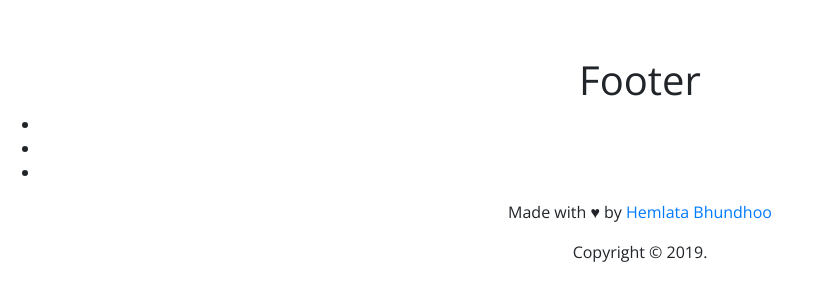
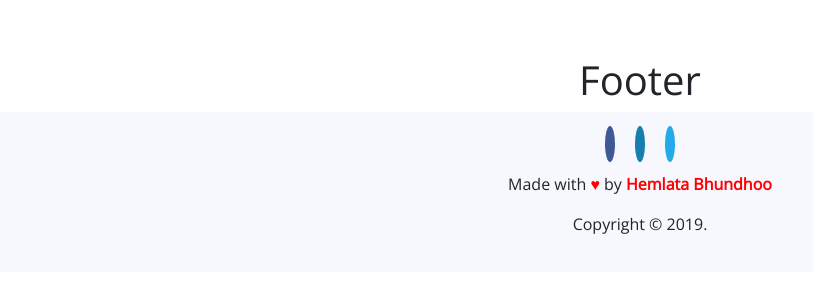
Before and after one commit to Hemlatab/portfolio-v2, a React (Create React App) app: page / in a window 1280 px wide. Shown: the part 3409-3709 px from the top of the page, without its empty margins (0-813 px from the left). Built offline with nearby package versions, Linux system fonts and the light colour scheme.

Commit message:
Add footer content

```diff
--- a/src/Components/Footer/Footer.css
+++ b/src/Components/Footer/Footer.css
@@ -0,0 +1,55 @@
+
+.footer-container{
+    padding:20px;
+    background-color: #f7f7fe;
+}
+#footer{
+    text-align:center;
+    color:#E6E6DC;
+}
+.social-links{
+    display: flex;
+    padding: 0;
+    justify-content:center;
+  }
+  .social-links li{
+    list-style-type: none;
+    margin: 0 10px;
+  }
+  i.fa {
+    display: inline-block;
+    border-radius: 60px;
+    box-shadow: 0px 0px 2px #888;
+    padding: 0.5em 0.6em;
+
+  }
+ul .social{
+    padding-left: 10px;
+}
+.icon-heart{
+    color:red;
+}
+ul li .fa-github-alt{
+    color:white;
+    background-color: #3f5995;
+    padding:7px 5px;
+    border-radius: 50%
+  }
+
+  ul li .fa-linkedin-in{
+    color:white;
+    background-color: #177faf;
+    padding:7px 5px;
+    border-radius: 50%
+  }
+  ul li .fa-twitter{
+    color:white;
+    background-color: #23aae9;
+    padding:7px 5px;
+    border-radius: 50%
+  }
+  .github-footer{
+      text-decoration: none;
+      font-weight:bold;
+      color:red;
+  }
```
Also changed, not shown: src/Components/Footer/Footer.js (+34 -9 lines).
